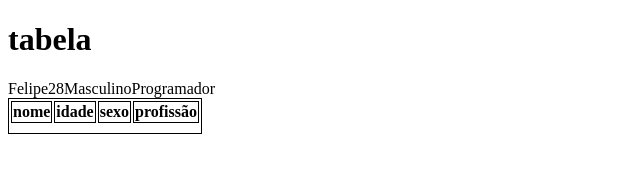
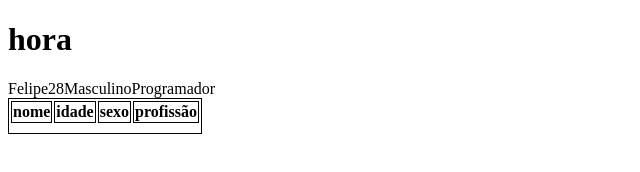
Before and after one commit to Felipe-Maia244/aula-tabela, a plain HTML site: page index.html in a window 1280 px wide. Shown: the full height of the page, 0-640 px from the left. Drawn offline with Linux system fonts and the light colour scheme.

Commit message:
modificação no nome de tabela para hora

```diff
--- a/index.html
+++ b/index.html
@@ -11,7 +11,7 @@
     </style>
 </head>
 <body>
-    <h1>tabela</h1>
+    <h1>hora</h1>
     <table>
         <thead>
        <th>nome</th>
```
